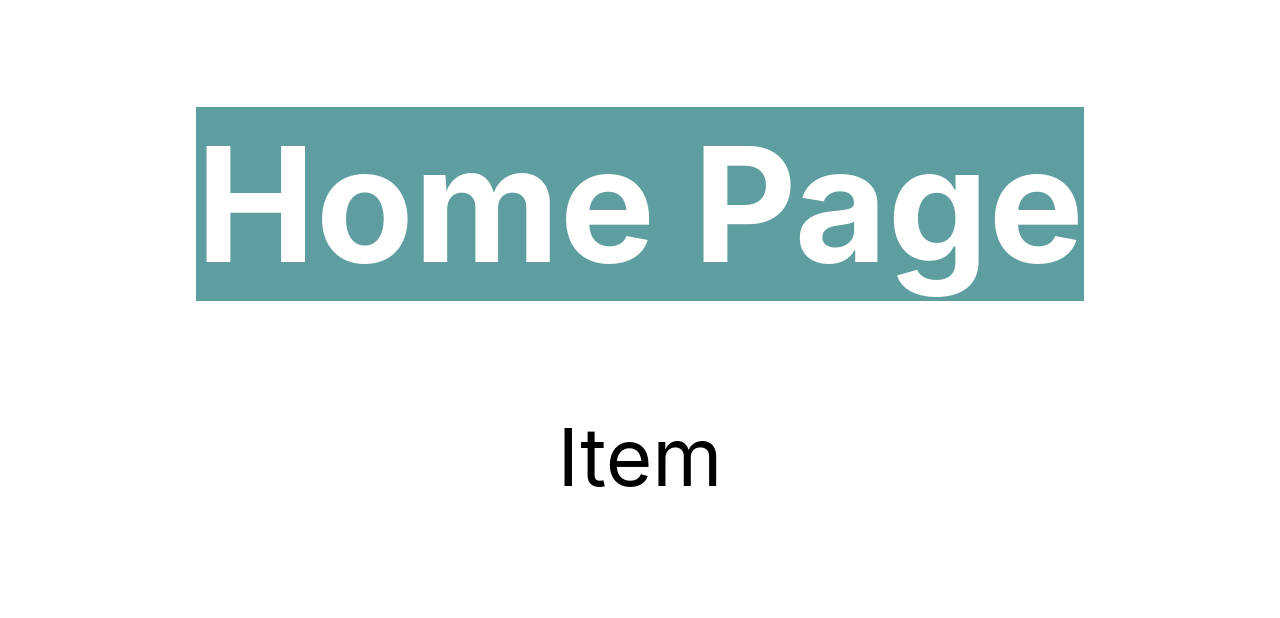
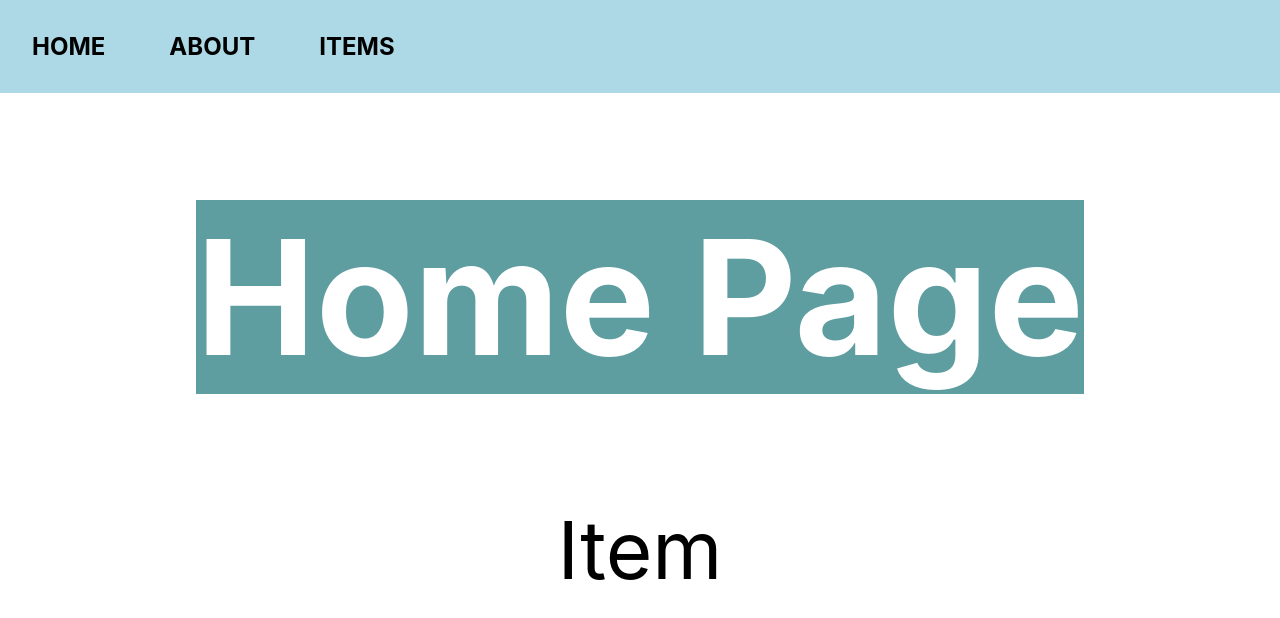
Before and after one commit to praveen8409/React-Router, a React (Create React App) app: page / in a window 1280 px wide. Shown: the top 618 px of the page. Built offline with nearby package versions, Linux system fonts and the light colour scheme.

Commit message:
Implement Nested Routes

```diff
--- a/src/App.js
+++ b/src/App.js
@@ -2,6 +2,7 @@ import { createBrowserRouter, RouterProvider} from "react-router-dom";
 import About from "./pages/About";
 import Home from "./pages/Home";
 import Item from "./pages/Items"
+import Navbar from "./components/Navbar";
 function App() {
   // const routs = createRoutesFromElements(
   //   <>
@@ -14,10 +15,15 @@ function App() {
   // const router = createBrowserRouter(routs);
 
   const router = createBrowserRouter([
-    { path: "/", element: <Home /> },
-    { path: "/about", element: <About /> },
-    { path: "/items", element: <Item /> },
-
+    {
+      path: "/",
+      element: <Navbar />,
+      children: [
+        { index: true, element: <Home /> },
+        { path: "/about", element: <About /> },
+        { path: "/items", element: <Item /> },
+      ],
+    },
   ]);
 
   return <>
--- a/src/components/Navbar.js
+++ b/src/components/Navbar.js
@@ -1,11 +1,23 @@
-function Navbar({setPage}) {
+import { Link, Outlet } from "react-router-dom";
+
+function Navbar({ setPage }) {
   return (
     <>
       <div className="nav">
+        <Link to='/'>
           <h4>HOME</h4>
+        </Link>
+
+        <Link to='/about'>
           <h4>ABOUT</h4>
+        </Link>
+
+        <Link to='/items'>
           <h4>ITEMS</h4>
+        </Link>
+
       </div>
+      <Outlet/>
     </>
   );
 }
```
